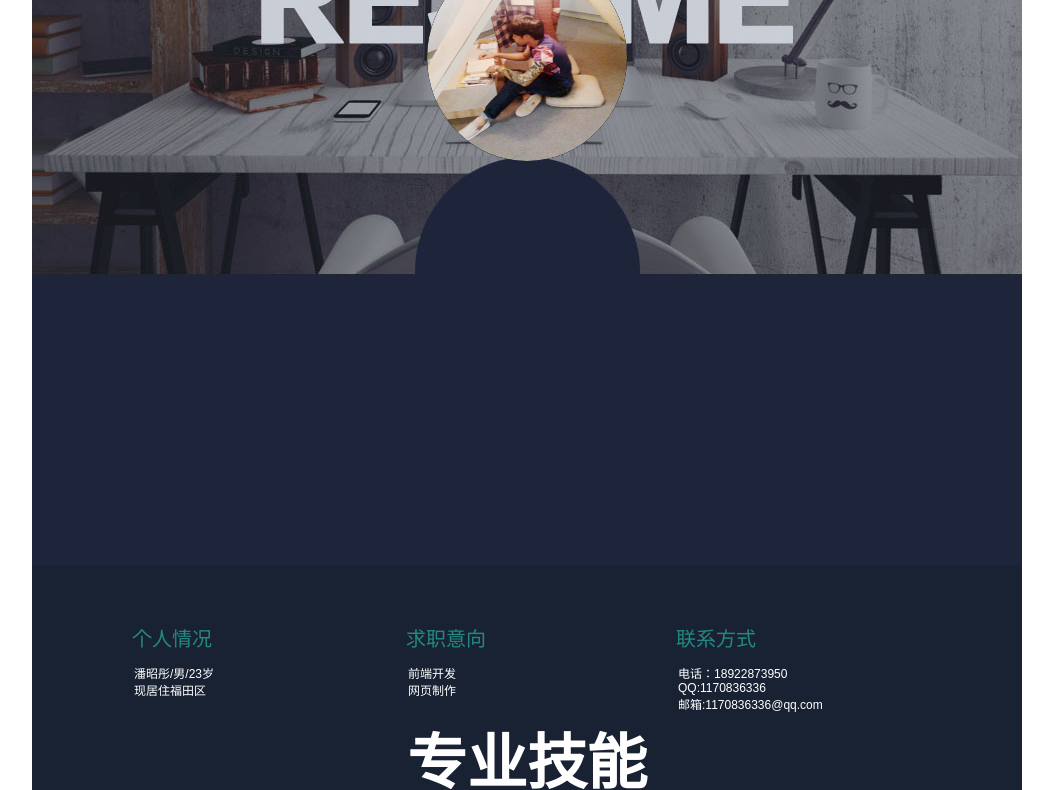
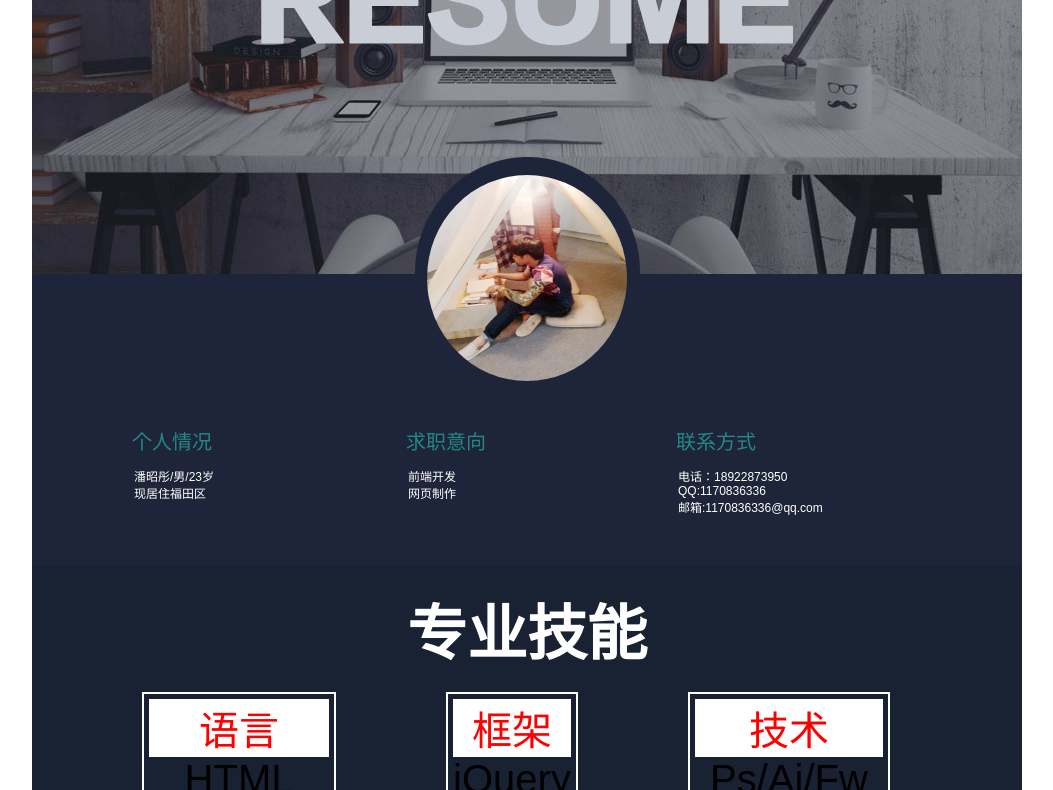
Before and after one commit to Kell9527/zhaotong.github.io, a plain HTML site: page index.html in a window 1280 px wide. Shown: the part 220-1010 px from the top of the page, without its empty margins (113-1166 px from the left). Drawn offline with Linux system fonts and the light colour scheme.

Commit message:
Update css.css

```diff
--- a/css.css
+++ b/css.css
@@ -35,9 +35,7 @@ ul li{
     -webkit-border-radius: 50%;
     margin: 0 auto;
     position: relative;
-    top: -320px;
-    clear: both;
-    overflow: hidden;
+    top: -100px;
 }
 .zhaopian img{
     width: 200px;
@@ -54,7 +52,7 @@ ul li{
     float: left;
     color: #248982;
     font-size: 20px;
-    margin-top: 142px ;
+    margin-top: -55px ;
     margin-right:190px ;
 }
 .zhongjian li p{
```
